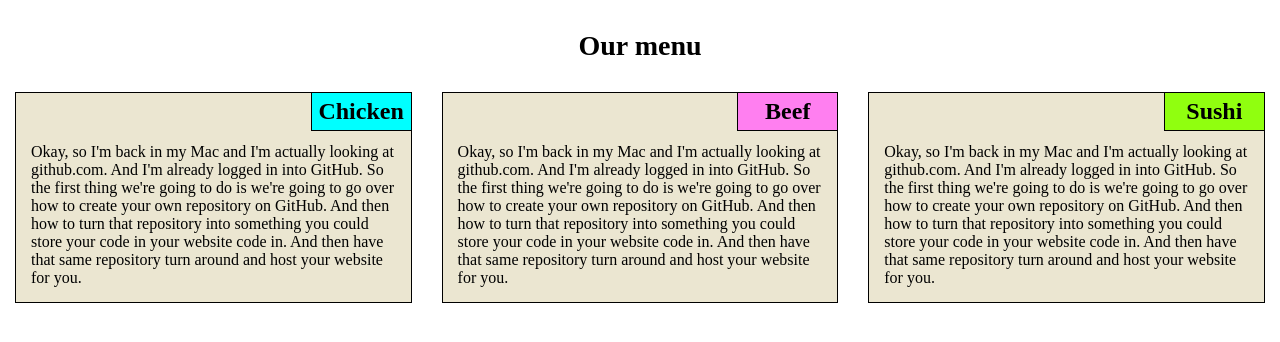
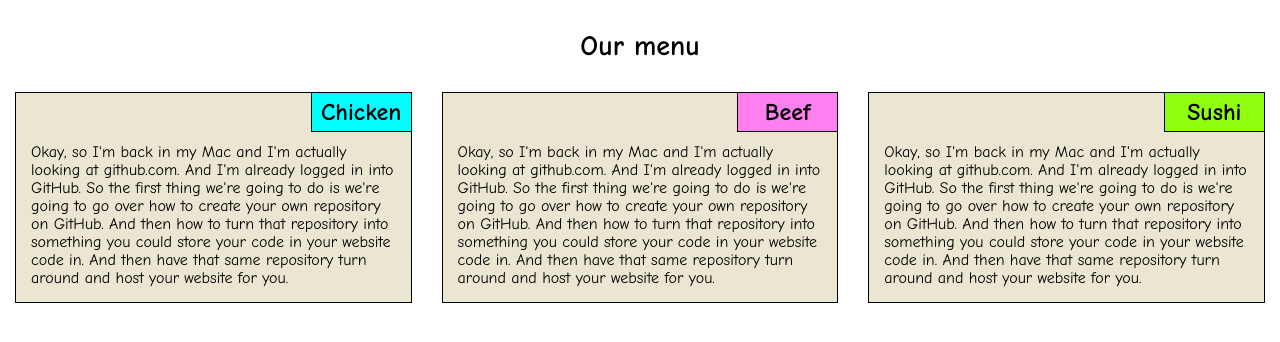
Before and after one commit to annasergeenko/coursera-task, a plain HTML site: page week2-task/index.html in a window 1280 px wide. Drawn offline with Linux system fonts and the light colour scheme.

Commit message:
Task v.3

```diff
--- a/week2-task/css/style.css
+++ b/week2-task/css/style.css
@@ -3,7 +3,9 @@
 	padding:0;
 	box-sizing:border-box;
 }
-
+body{
+	font-family: "Comic Sans MS", "Comic Sans", cursive;
+}
 h1{
   margin:30px;
   text-align: center;
```
